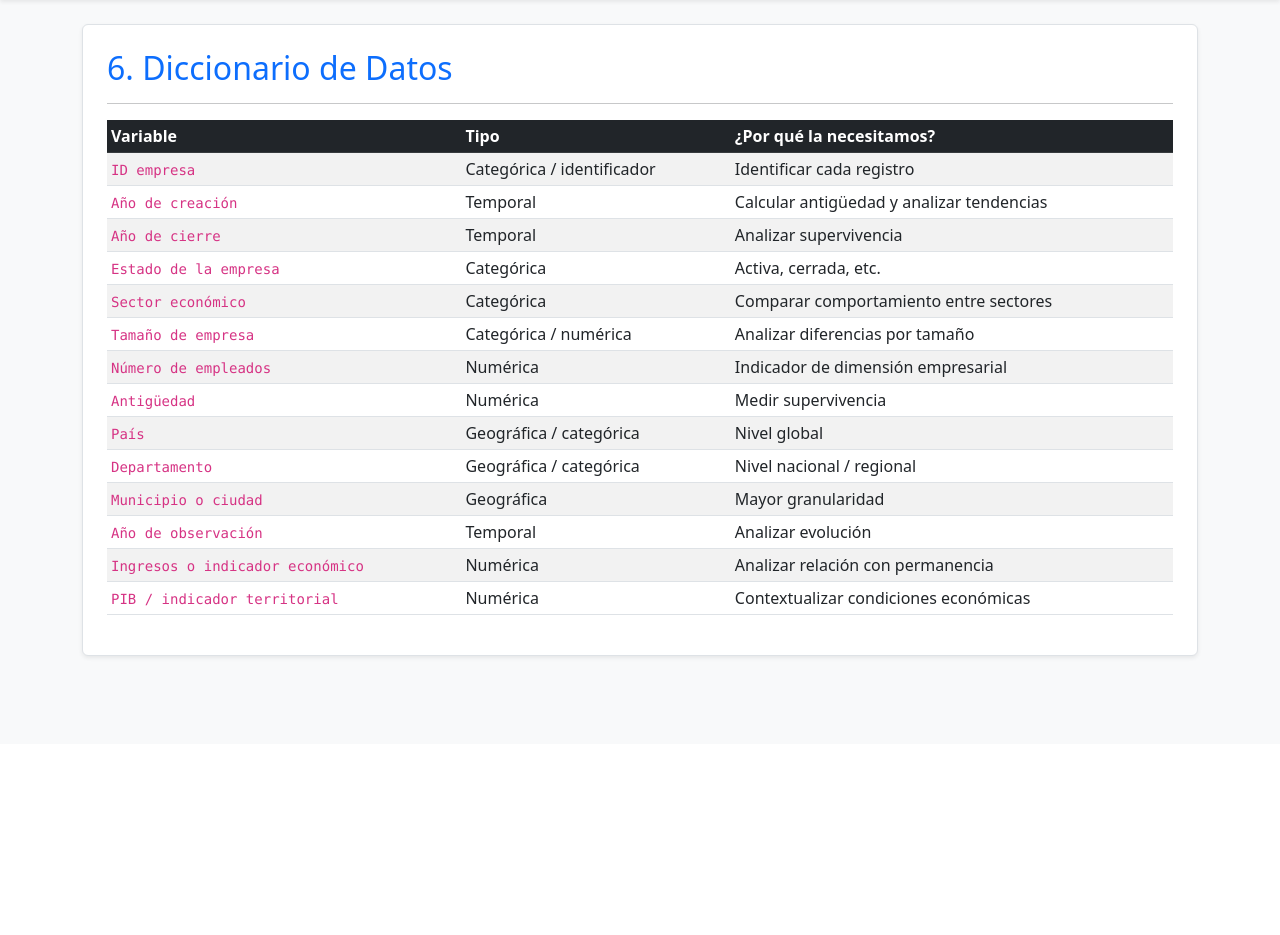
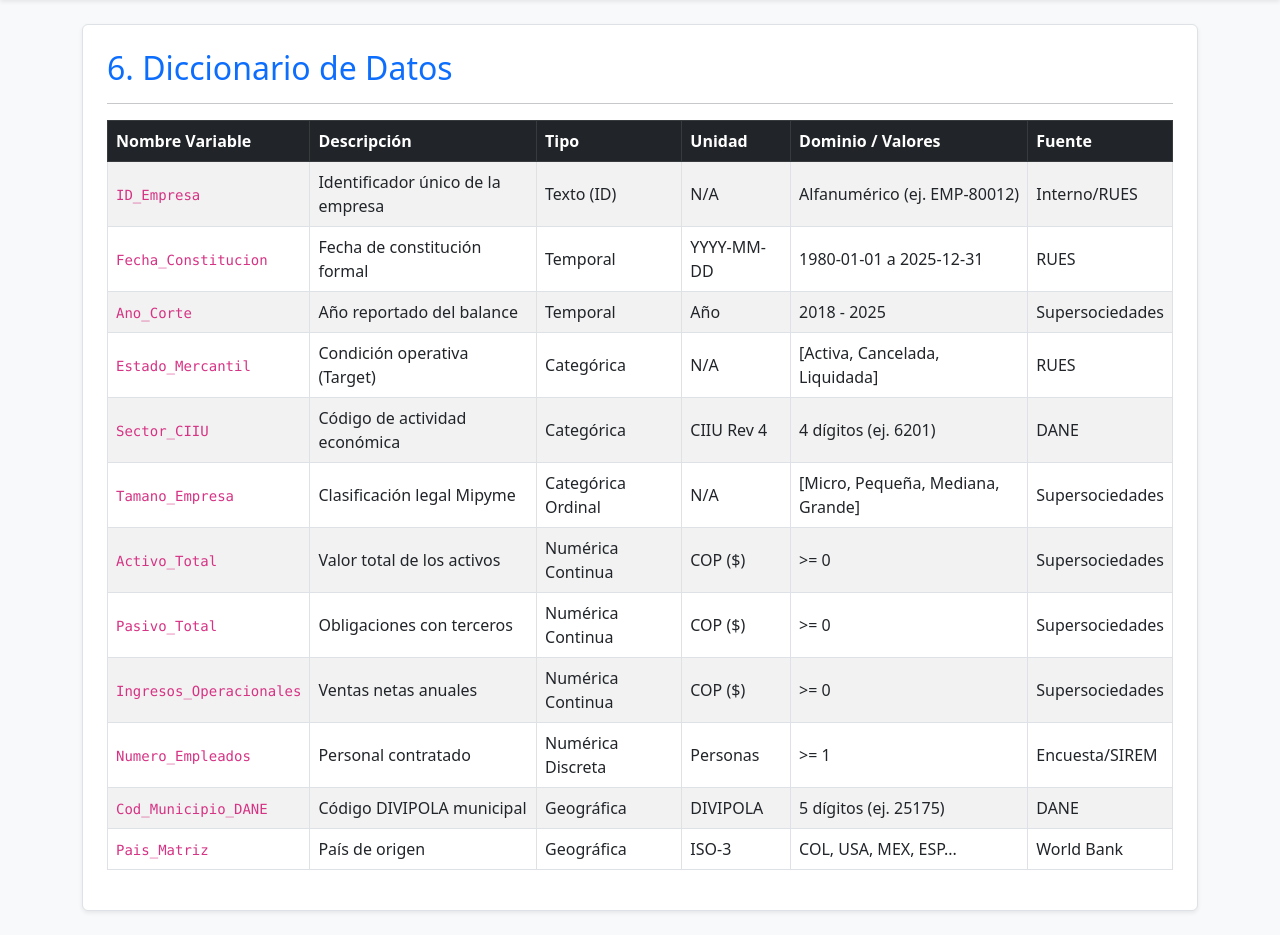
Before and after one commit to Tayrun/Dinamica-Empresarial, a Flask app: page /etapa1/6-diccionario-datos in a window 1280 px wide. Shown: the part 56-991 px from the top of the page. Before the commit the page ends 715 px from the top, so only its background shows below. Run offline with Flask 3, Linux system fonts and the light colour scheme.

Commit message:
direccionario

```diff
--- a/templates/etapa1/6_diccionario.html
+++ b/templates/etapa1/6_diccionario.html
@@ -6,29 +6,30 @@
     <hr>
 
     <div class="table-responsive">
-        <table class="table table-striped table-hover table-sm align-middle">
+        <table class="table table-striped table-bordered align-middle">
             <thead class="table-dark">
                 <tr>
-                    <th>Variable</th>
+                    <th>Nombre Variable</th>
+                    <th>Descripción</th>
                     <th>Tipo</th>
-                    <th>¿Por qué la necesitamos?</th>
+                    <th>Unidad</th>
+                    <th>Dominio / Valores</th>
+                    <th>Fuente</th>
                 </tr>
             </thead>
             <tbody>
-                <tr><td><code>ID empresa</code></td><td>Categórica / identificador</td><td>Identificar cada registro</td></tr>
-                <tr><td><code>Año de creación</code></td><td>Temporal</td><td>Calcular antigüedad y analizar tendencias</td></tr>
-                <tr><td><code>Año de cierre</code></td><td>Temporal</td><td>Analizar supervivencia</td></tr>
-                <tr><td><code>Estado de la empresa</code></td><td>Categórica</td><td>Activa, cerrada, etc.</td></tr>
-                <tr><td><code>Sector económico</code></td><td>Categórica</td><td>Comparar comportamiento entre sectores</td></tr>
-                <tr><td><code>Tamaño de empresa</code></td><td>Categórica / numérica</td><td>Analizar diferencias por tamaño</td></tr>
-                <tr><td><code>Número de empleados</code></td><td>Numérica</td><td>Indicador de dimensión empresarial</td></tr>
-                <tr><td><code>Antigüedad</code></td><td>Numérica</td><td>Medir supervivencia</td></tr>
-                <tr><td><code>País</code></td><td>Geográfica / categórica</td><td>Nivel global</td></tr>
-                <tr><td><code>Departamento</code></td><td>Geográfica / categórica</td><td>Nivel nacional / regional</td></tr>
-                <tr><td><code>Municipio o ciudad</code></td><td>Geográfica</td><td>Mayor granularidad</td></tr>
-                <tr><td><code>Año de observación</code></td><td>Temporal</td><td>Analizar evolución</td></tr>
-                <tr><td><code>Ingresos o indicador económico</code></td><td>Numérica</td><td>Analizar relación con permanencia</td></tr>
-                <tr><td><code>PIB / indicador territorial</code></td><td>Numérica</td><td>Contextualizar condiciones económicas</td></tr>
+                <tr><td><code>ID_Empresa</code></td><td>Identificador único de la empresa</td><td>Texto (ID)</td><td>N/A</td><td>Alfanumérico (ej. EMP-80012)</td><td>Interno/RUES</td></tr>
+                <tr><td><code>Fecha_Constitucion</code></td><td>Fecha de constitución formal</td><td>Temporal</td><td>YYYY-MM-DD</td><td>1980-01-01 a 2025-12-31</td><td>RUES</td></tr>
+                <tr><td><code>Ano_Corte</code></td><td>Año reportado del balance</td><td>Temporal</td><td>Año</td><td>2018 - 2025</td><td>Supersociedades</td></tr>
+                <tr><td><code>Estado_Mercantil</code></td><td>Condición operativa (Target)</td><td>Categórica</td><td>N/A</td><td>[Activa, Cancelada, Liquidada]</td><td>RUES</td></tr>
+                <tr><td><code>Sector_CIIU</code></td><td>Código de actividad económica</td><td>Categórica</td><td>CIIU Rev 4</td><td>4 dígitos (ej. 6201)</td><td>DANE</td></tr>
+                <tr><td><code>Tamano_Empresa</code></td><td>Clasificación legal Mipyme</td><td>Categórica Ordinal</td><td>N/A</td><td>[Micro, Pequeña, Mediana, Grande]</td><td>Supersociedades</td></tr>
+                <tr><td><code>Activo_Total</code></td><td>Valor total de los activos</td><td>Numérica Continua</td><td>COP ($)</td><td>&gt;= 0</td><td>Supersociedades</td></tr>
+                <tr><td><code>Pasivo_Total</code></td><td>Obligaciones con terceros</td><td>Numérica Continua</td><td>COP ($)</td><td>&gt;= 0</td><td>Supersociedades</td></tr>
+                <tr><td><code>Ingresos_Operacionales</code></td><td>Ventas netas anuales</td><td>Numérica Continua</td><td>COP ($)</td><td>&gt;= 0</td><td>Supersociedades</td></tr>
+                <tr><td><code>Numero_Empleados</code></td><td>Personal contratado</td><td>Numérica Discreta</td><td>Personas</td><td>&gt;= 1</td><td>Encuesta/SIREM</td></tr>
+                <tr><td><code>Cod_Municipio_DANE</code></td><td>Código DIVIPOLA municipal</td><td>Geográfica</td><td>DIVIPOLA</td><td>5 dígitos (ej. 25175)</td><td>DANE</td></tr>
+                <tr><td><code>Pais_Matriz</code></td><td>País de origen</td><td>Geográfica</td><td>ISO-3</td><td>COL, USA, MEX, ESP...</td><td>World Bank</td></tr>
             </tbody>
         </table>
     </div>
```
